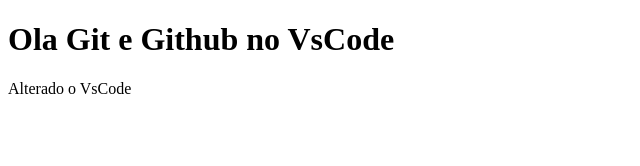
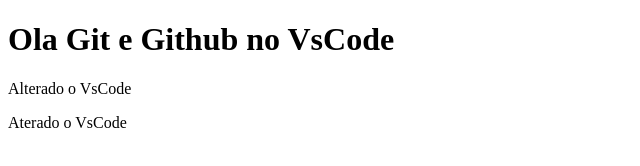
Before and after one commit to 18032005h/primeirotestegithub, a plain HTML site: page index.html in a window 1280 px wide. Shown: the whole page, without its empty margins (0-640 px from the left). Drawn offline with Linux system fonts and the light colour scheme.

Commit message:
index.html

```diff
--- a/index.html
+++ b/index.html
@@ -8,5 +8,6 @@
 <body>
     <h1>Ola Git e Github no VsCode</h1>
     <p>Alterado o VsCode</p>
+    <p>Aterado o VsCode</p>
 </body>
 </html>
```
